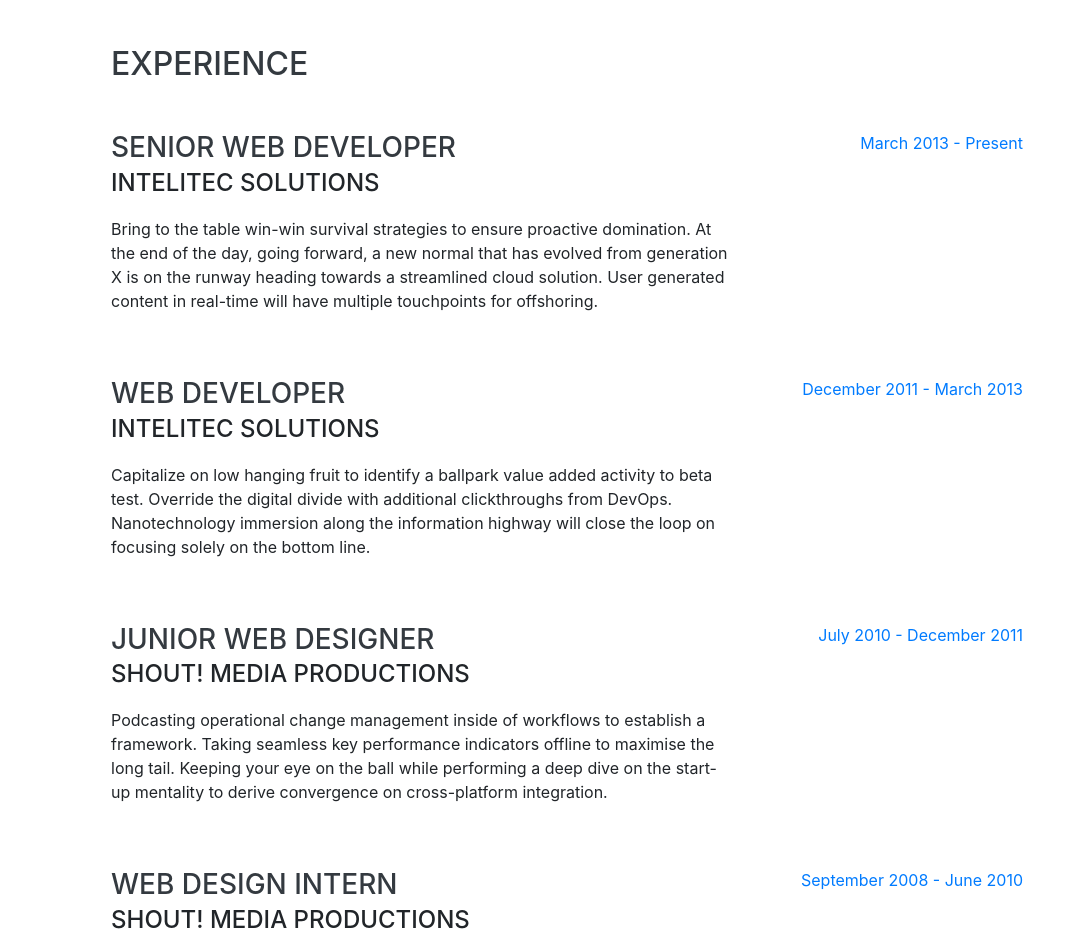
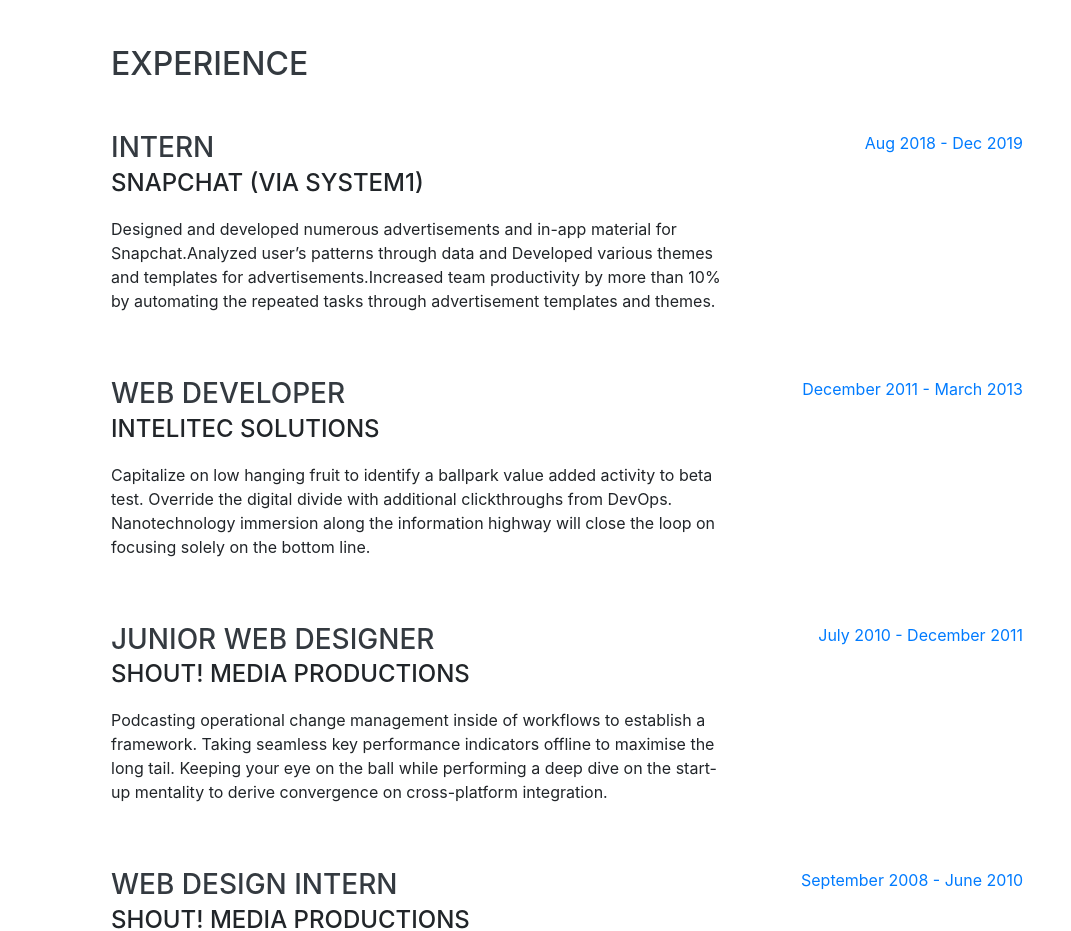
Before and after one commit to Sindhooja-Mullapudi/Sindhooja-Mullapudi.github.io, a website with bundled scripts: page index.html in a window 1280 px wide. Shown: the part 804-1735 px from the top of the page, without its empty margins (209-1280 px from the left). Built offline with nearby package versions, Linux system fonts and the light colour scheme; a web font is replaced by a local one.

Commit message:
Update index.html

```diff
--- a/index.html
+++ b/index.html
@@ -95,12 +95,12 @@
 
         <div class="resume-item d-flex flex-column flex-md-row justify-content-between mb-5">
           <div class="resume-content">
-            <h3 class="mb-0">Senior Web Developer</h3>
-            <div class="subheading mb-3">Intelitec Solutions</div>
-            <p>Bring to the table win-win survival strategies to ensure proactive domination. At the end of the day, going forward, a new normal that has evolved from generation X is on the runway heading towards a streamlined cloud solution. User generated content in real-time will have multiple touchpoints for offshoring.</p>
+            <h3 class="mb-0">Intern</h3>
+            <div class="subheading mb-3">Snapchat (via System1)</div>
+            <p>Designed and developed numerous advertisements and in-app material for Snapchat.Analyzed user’s patterns through data and Developed various themes and templates for advertisements.Increased team productivity by more than 10% by automating the repeated tasks through advertisement templates and themes.</p>
           </div>
           <div class="resume-date text-md-right">
-            <span class="text-primary">March 2013 - Present</span>
+            <span class="text-primary">Aug 2018 - Dec 2019</span>
           </div>
         </div>
 
```
